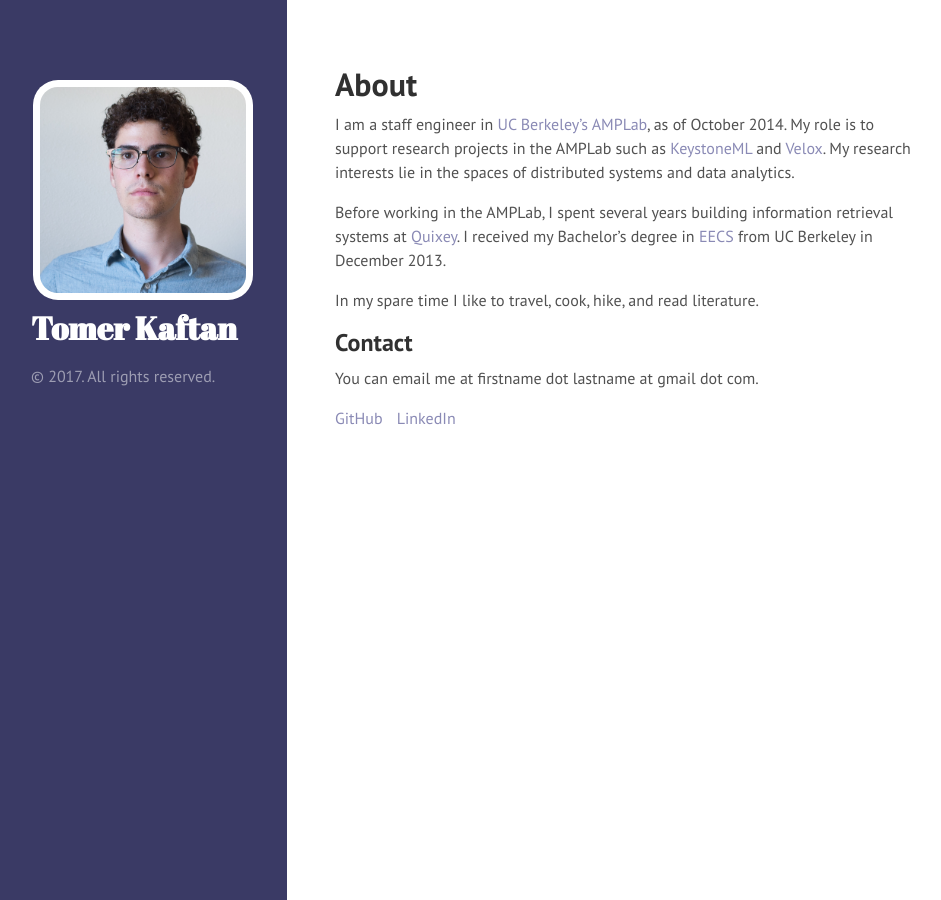
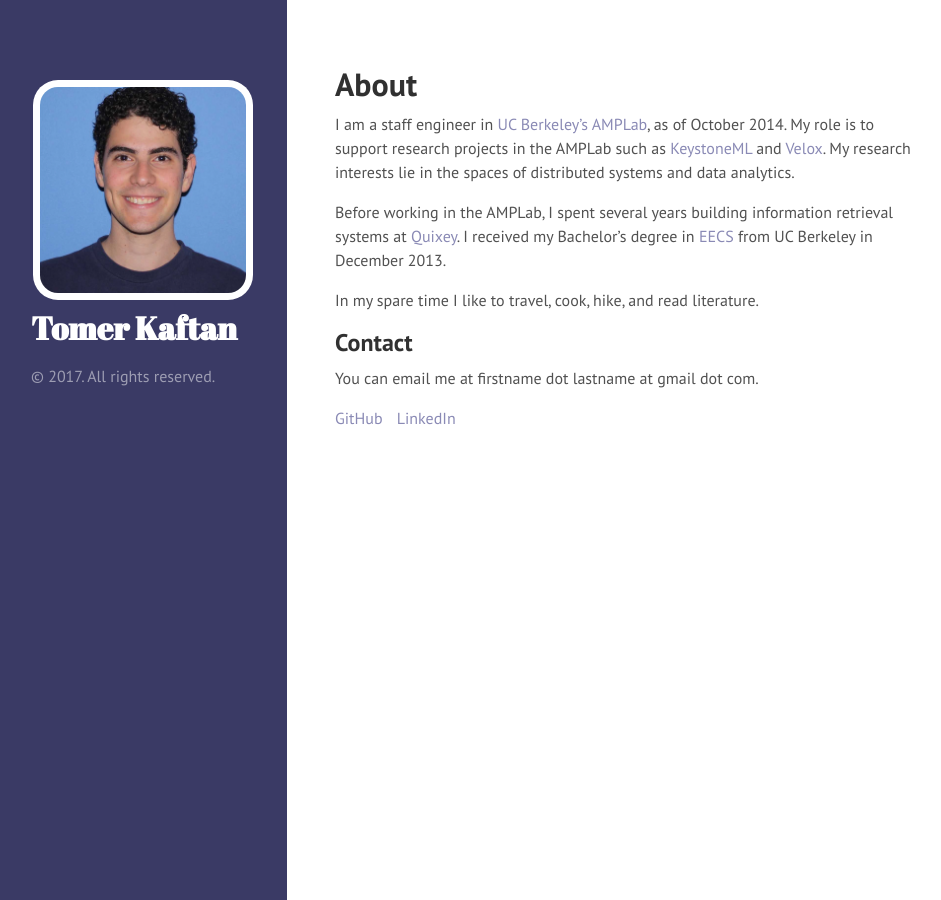
Before and after one commit to tomerk/tomerk.github.io, a Jekyll site: the page built from index.md, in a window 1280 px wide. Shown: the whole page, without its empty margins (1-942 px from the left). Built offline with Jekyll 4.4.1, drawn with Linux system fonts in a browser that asks for light colours; Markdown is read by kramdown in place of the engine named in the settings.

Commit message:
update headshot

```diff
--- a/_includes/sidebar.html
+++ b/_includes/sidebar.html
@@ -1,7 +1,7 @@
 <div class="sidebar">
   <div class="container sidebar-sticky">
     <div class="sidebar-about">
-      <img src="{{ site.url }}/public/images/headshot.jpg">
+      <img src="{{ site.url }}/public/images/tomer-headshot.png">
       <h1>
         <a href="{{ site.baseurl }}">
           {{ site.title }}
```
Also changed, not shown: public/images/headshot.jpg (deleted), public/images/tomer-headshot.png (added).
